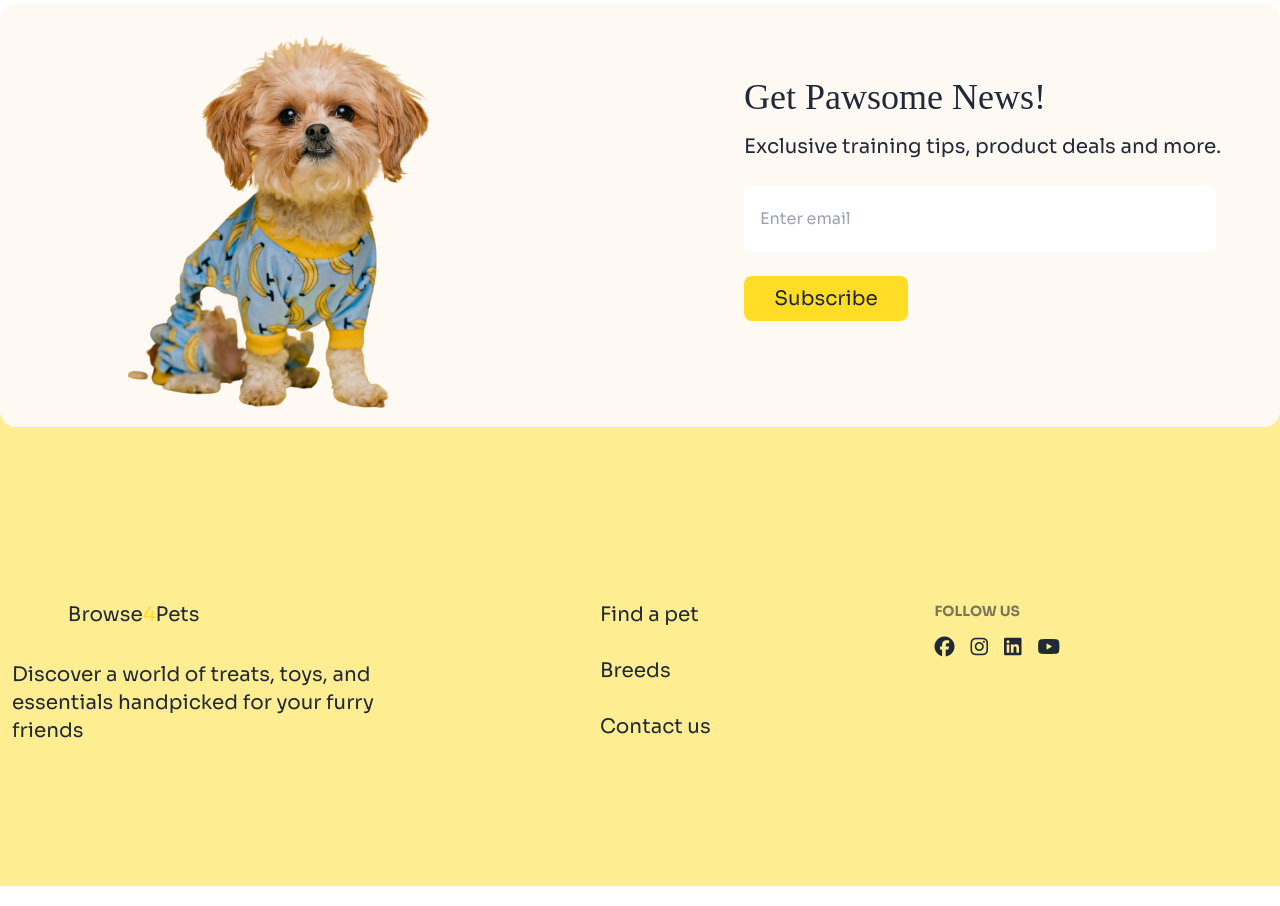
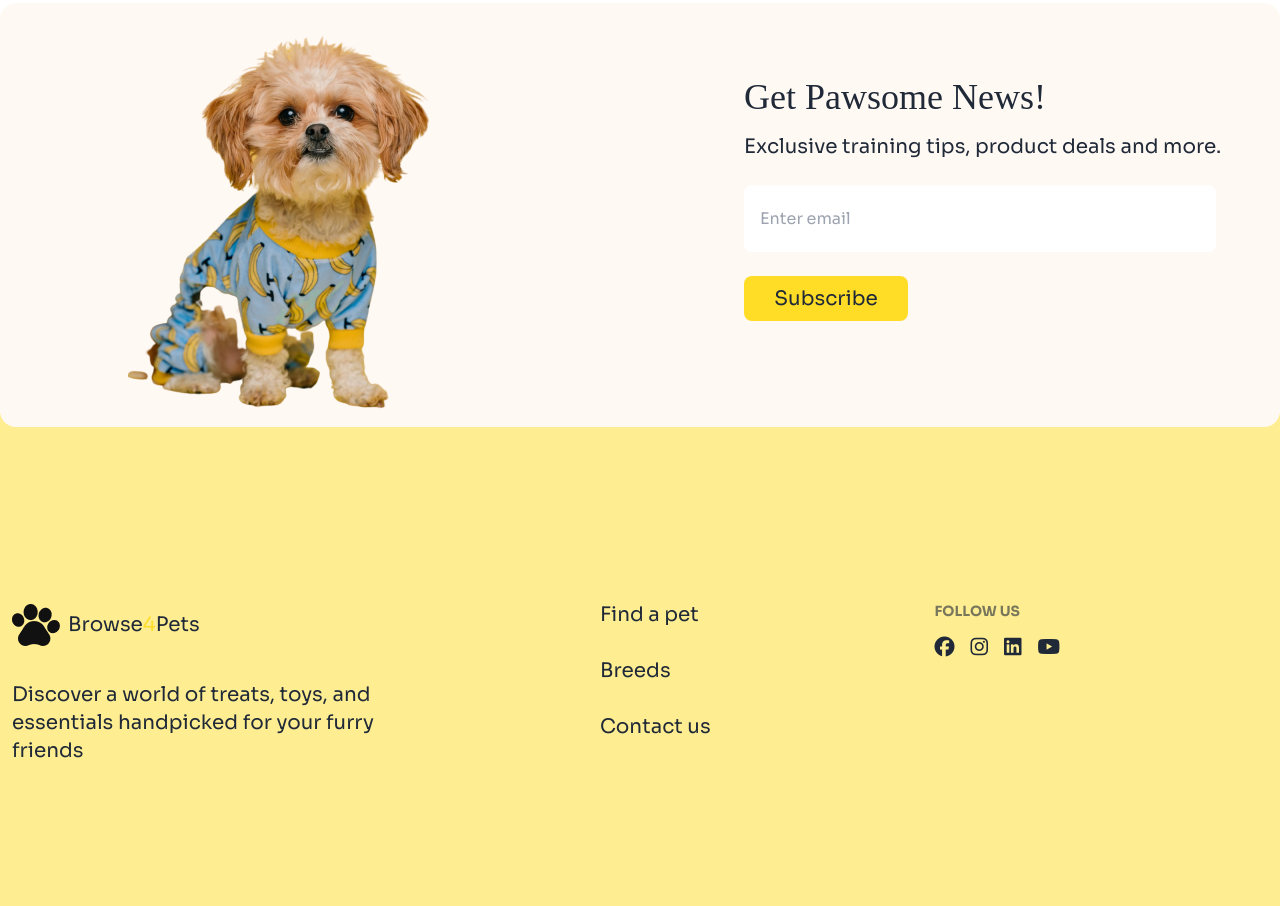
Before and after one commit to thisisrahiq/B11-A3, a plain HTML site: page index.html in a window 1280 px wide. Shown: the part 3630-4536 px from the top of the page. Drawn offline with nearby package versions, Linux system fonts and the light colour scheme; a web font is replaced by a local one.

Commit message:
footer logo update

```diff
--- a/index.html
+++ b/index.html
@@ -669,12 +669,16 @@
       >
         <div>
           <div class="flex space-x-2 items-center">
-            <img class="min-w-[47.85px]" src="assets/logo-footer.png" alt="" />
+            <img
+              class="min-w-[47.85px]"
+              src="c1-assets/logo-footer.png"
+              alt=""
+            />
             <a class="text-xl"
               >Browse<span class="text-[#FFDC26]">4</span>Pets</a
             >
           </div>
-          <p class="mt-6 max-w-[364px] md:text-xl">
+          <p class="mt-6 max-w-[364px] md:text-xl text-start">
             Discover a world of treats, toys, and essentials handpicked for your
             furry friends
           </p>
```
